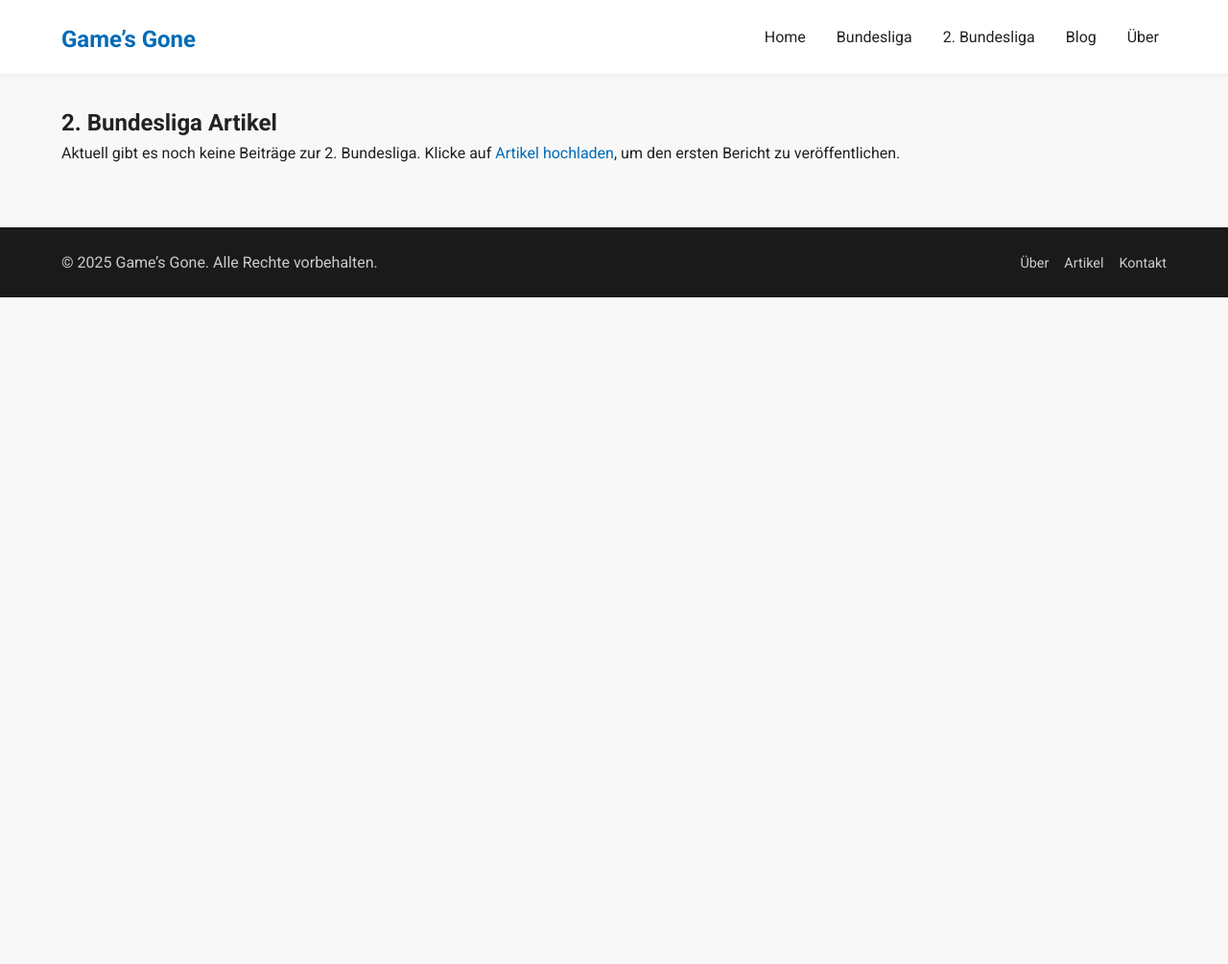
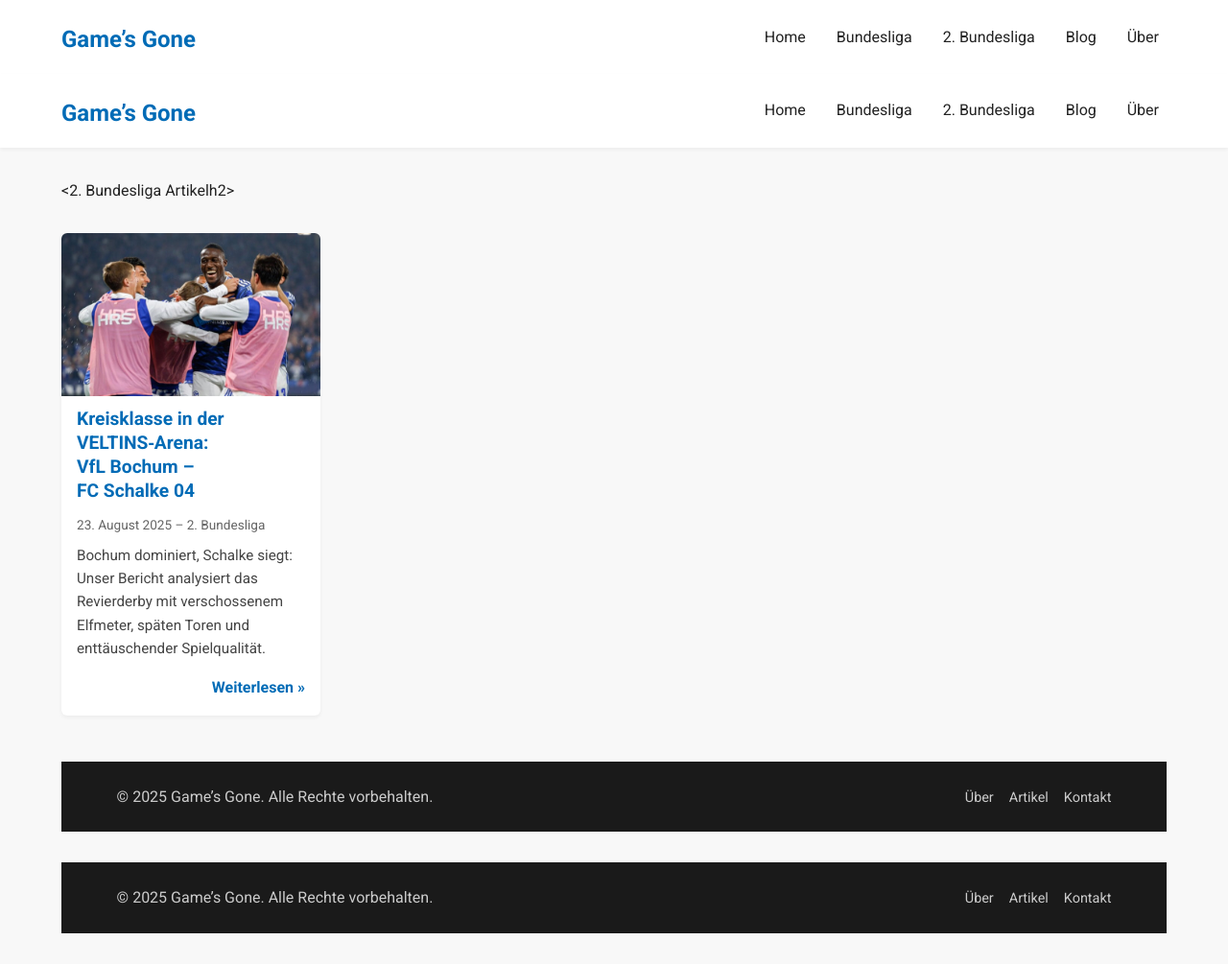
Before and after one commit to f-j-koch/games-gone, a plain HTML site: page 2bundesliga.html in a window 1280 px wide. Shown: the whole page at 96% size. Before the commit the page ends 800 px from the top, so only its background shows below. Drawn offline with Linux system fonts and the light colour scheme.

Commit message:
Update 2. Bundesliga page to list first article

```diff
--- a/2bundesliga.html
+++ b/2bundesliga.html
@@ -24,10 +24,43 @@
     </div>
   </header>
 
+  <!DOCTYPE html>
+<html lang="de">
+<head>
+  <meta charset="UTF-8">
+  <meta name="viewport" content="width=device-width, initial-scale=1.0">
+  <title>Artikel | Game’s Gone</title>
+  <link href="https://fonts.googleapis.com/css2?family=Roboto:wght@400;700&display=swap" rel="stylesheet">
+  <link rel="stylesheet" href="css/style.css">
+</head>
+<body>
+  <header class="site-header">
+    <div class="container">
+      <h1 class="logo"><a href="index.html">Game’s Gone</a></h1>
+      <nav class="main-nav" aria-label="Hauptnavigation">
+        <button class="nav-toggle" aria-label="Menü öffnen"><span class="hamburger"></span></button>
+        <ul class="nav-list">
+          <li><a href="index.html">Home</a></li>
+          <li><a href="bundesliga.html">Bundesliga</a></li>
+          <li><a href="2bundesliga.html">2. Bundesliga</a></li>
+          <li><a href="blog.html" class="active">Blog</a></li>
+          <li><a href="about.html">Über</a></li>
+        </ul>
+      </nav>
+    </div>
+  </header>
+
   <main class="container" style="padding-top: 2rem; padding-bottom: 2rem;">
-    <h2>2. Bundesliga Artikel</h2>
-    <p>Aktuell gibt es noch keine Beiträge zur 2. Bundesliga. Klicke auf <a href="upload.html">Artikel hochladen</a>, um den ersten Bericht zu veröffentlichen.</p>
-  </main>
+    <2. Bundesliga Artikelh2>
+<div class="posts-grid">
+  <article class="post-preview">
+    <img class="post-image" src="assets/bochum-schalke/lasme.jpg" alt="Bryan Lasme jubelt über den Siegtreffer" />
+    <h3><a href="posts/kreisklasse-veltinsarena.html">Kreisklasse in der VELTINS‑Arena: VfL Bochum – FC Schalke 04</a></h3>
+    <p class="post-meta">23. August 2025 – 2. Bundesliga</p>
+    <p class="post-excerpt">Bochum dominiert, Schalke siegt: Unser Bericht analysiert das Revierderby mit verschossenem Elfmeter, späten Toren und enttäuschender Spielqualität.</p>
+    <a class="read-more" href="posts/kreisklasse-veltinsarena.html">Weiterlesen &raquo;</a>
+  </article>
+</div>
 
   <footer class="site-footer">
     <div class="container footer-content">
@@ -45,3 +78,20 @@
   <script src="js/main.js"></script>
 </body>
 </html>
+
+  <footer class="site-footer">
+    <div class="container footer-content">
+      <p>&copy; 2025 Game’s Gone. Alle Rechte vorbehalten.</p>
+      <nav aria-label="Fußzeilennavigation">
+        <ul class="footer-nav">
+          <li><a href="about.html">Über</a></li>
+          <li><a href="blog.html">Artikel</a></li>
+          <li><a href="contact.html">Kontakt</a></li>
+        </ul>
+      </nav>
+    </div>
+  </footer>
+
+  <script src="js/main.js"></script>
+</body>
+</html>
```
